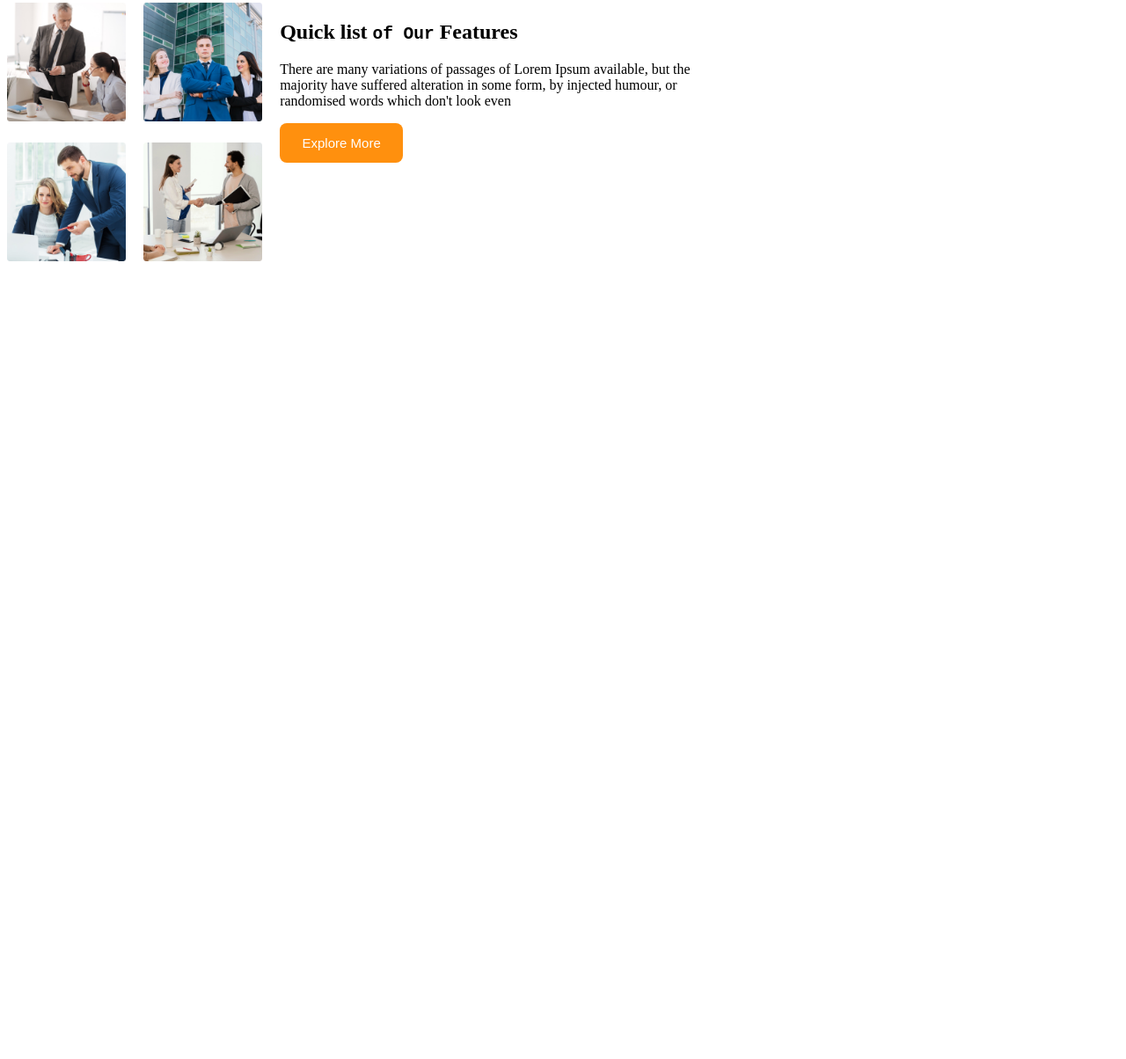
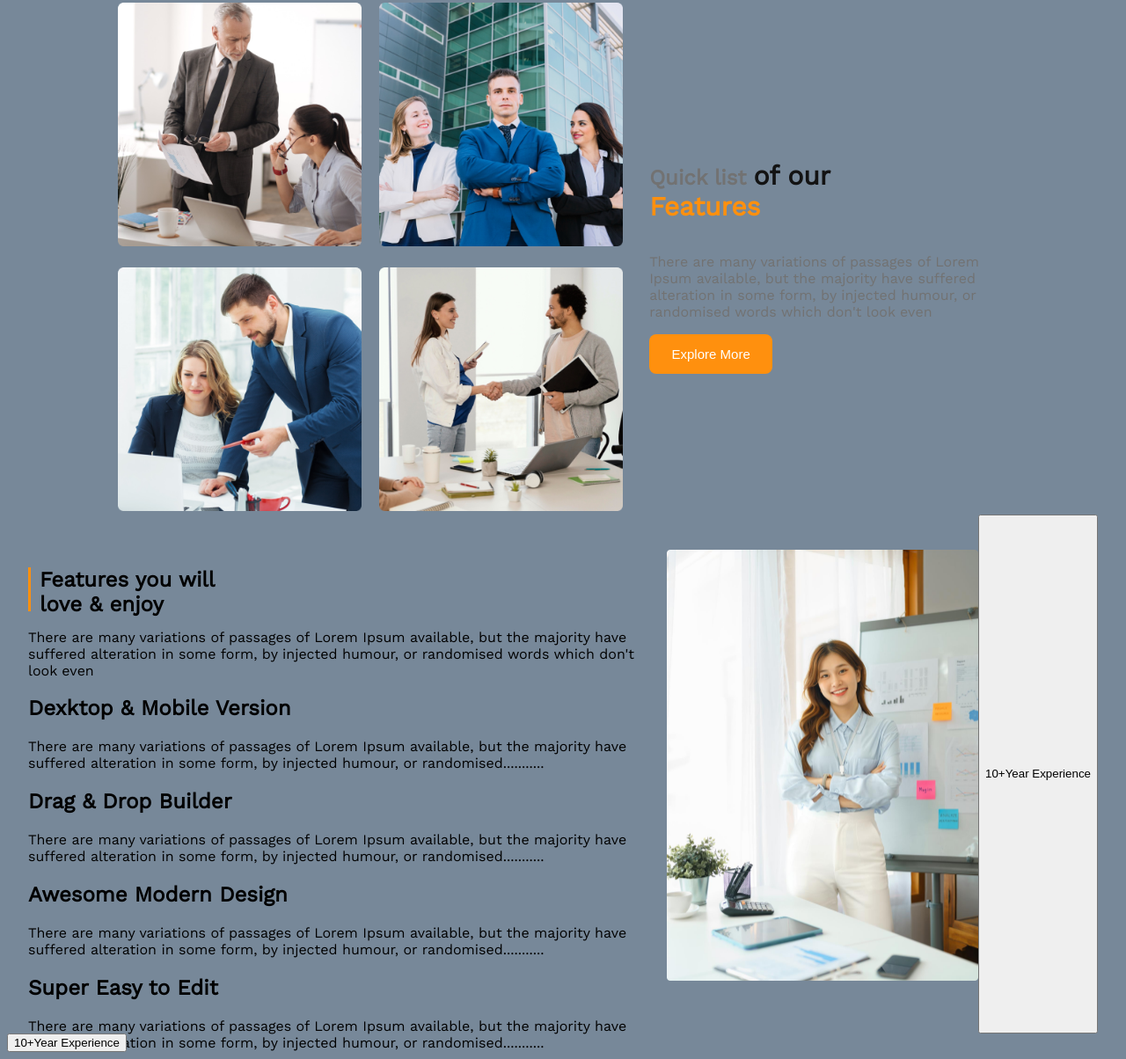
Before and after one commit to Asraful-Alam/Assignment-2-Architect-web, a plain HTML site: page index.html in a window 1280 px wide. Shown: the part 744-1948 px from the top of the page at 88% size. Before the commit the page ends 1105 px from the top, so only its background shows below. Drawn offline with nearby package versions, Linux system fonts and the light colour scheme.

Commit message:
new section add

```diff
--- a/index.html
+++ b/index.html
@@ -58,19 +58,82 @@
                 </div>
                 <div class="about-title">
                     <h1 class="about-hade-title">
-                        Quick list <samp>of Our</samp> <span> Features</span>
+                        Quick list <span class="about-title-color-black">of our</span> <br>
+                        <span class="about-title-color-orange"> Features</span>
                     </h1>
                     <div class="about-discrption">
                         <p>
-                            There are many variations of passages of Lorem Ipsum available, but the majority have suffered alteration in some form, by injected humour, or randomised words which don't look even
+                            There are many variations of passages of Lorem Ipsum available, but the majority have
+                            suffered alteration in some form, by injected humour, or randomised words which don't look
+                            even
                         </p>
-                       <button class="btn-primary">Explore More</button>
+                        <button class="btn-primary">Explore More</button>
                     </div>
                 </div>
             </div>
+        </section>
+        <!---------------------------------------
+            architect title and discrption
+         --------------------------------------->
+        <section class="architect-container">
 
+            <div class="architect-item">
+
+                <div class="architect-title">
+                    <h1 class="architect-title-border">
+                        Features you will love & enjoy
+                    </h1>
+                    <div>
+                        <p>
+                            There are many variations of passages of Lorem Ipsum available, but the majority have suffered alteration in some form, by injected humour, or randomised words which don't look even
+                        </p>
+
+                        <div class="architect-title-discrption">
+                            <h2>
+                                Dexktop & Mobile Version
+                            </h2>
+                            <p>
+                                There are many variations of passages of Lorem Ipsum available, but the majority have suffered alteration in some form, by injected humour, or randomised...........
+                            </p>
+                        </div>
+
+                        <div class="architect-title-discrption">
+                            <h2>
+                                Drag & Drop Builder
+                            </h2>
+                            <p>
+                                There are many variations of passages of Lorem Ipsum available, but the majority have suffered alteration in some form, by injected humour, or randomised...........
+                            </p>
+                        </div>
+
+                        <div class="architect-title-discrption">
+                            <h2>
+                                Awesome Modern Design
+                            </h2>
+                            <p>
+                                There are many variations of passages of Lorem Ipsum available, but the majority have suffered alteration in some form, by injected humour, or randomised...........
+                            </p>
+                        </div>
+
+                        <div class="architect-title-discrption">
+                            <h2>
+                                Super Easy to Edit
+                            </h2>
+                            <p>
+                                There are many variations of passages of Lorem Ipsum available, but the majority have suffered alteration in some form, by injected humour, or randomised...........
+                            </p>
+                        </div>
+                    </div>
+
+                </div>
+
+                <div class="architect-banner">
+                    <img src="images/architect.png" alt="">
+                </div>
+            </div>
+            <button>10+Year <span>Experience</span> </button>
         </section>
-
+        <button>10+Year <span>Experience</span> </button>
     </main>
 </body>
 
--- a/style.css
+++ b/style.css
@@ -1,11 +1,14 @@
 @import url('https://fonts.googleapis.com/css2?family=Open+Sans&family=Work+Sans:ital,wght@0,400;1,700&display=swap');
 
-/* main{
-    display: flex;
-    justify-content: center;
- } */
+body {
+    font-family: 'Work Sans';
+    background-color: lightslategray;
+}
 
-/* header and title style */
+/*---------------------------
+    header and title style
+----------------------------*/
+
 .header-container {
     background-color: #ff900e1a;
 }
@@ -49,23 +52,84 @@
     padding-bottom: 30px;
 }
 
-/* about style */
-.about-container{
+/*----------------
+    about style
+ -----------------*/
+
+.about-container {
     margin-top: 30px;
-    width:800px;
-    height: 350px;
-}
-.about{
     display: flex;
-    gap: 20px;
     justify-content: center;
 }
 
-.about-banner-img{
+.about {
+    width: 80%;
+    display: flex;
+    gap: 30px;
+}
+
+.about-banner-img {
     display: grid;
     grid-template-columns: repeat(2, 1fr);
     grid-gap: 20px;
 }
-.about-banner img{
-   width: 100%;
+
+.about-banner img {
+    width: 100%;
 }
+
+.about-title {
+    display: flex;
+    flex-direction: column;
+    justify-content: center;
+    width: 500px;
+}
+
+.about-hade-title {
+    color: #727272;
+    font-family: 'Work Sans';
+}
+
+.about-title-color-black {
+    color: #131313;
+    font-weight: 700;
+    font-size: 30px;
+}
+
+.about-title-color-orange {
+    color: #FF900E;
+    font-weight: 700;
+    font-size: 30px;
+}
+
+.about-discrption {
+    color: #727272;
+}
+
+/*-------------------------------------------
+    architect title and discrption style
+--------------------------------------------*/
+.architect-container {
+
+    display: flex;
+    justify-content: center;
+}
+
+.architect-item {
+    margin-top: 40px;
+    width: 1080px;
+    height: 550px;
+    display: flex;
+
+}
+.architect-title-border{
+    width: 220px;
+    height: 50px;
+    border-left: 3px solid #FF900E;
+    padding-left: 10px;
+}
+
+
+.architect-banner img{
+    width: 100%;
+}
```
